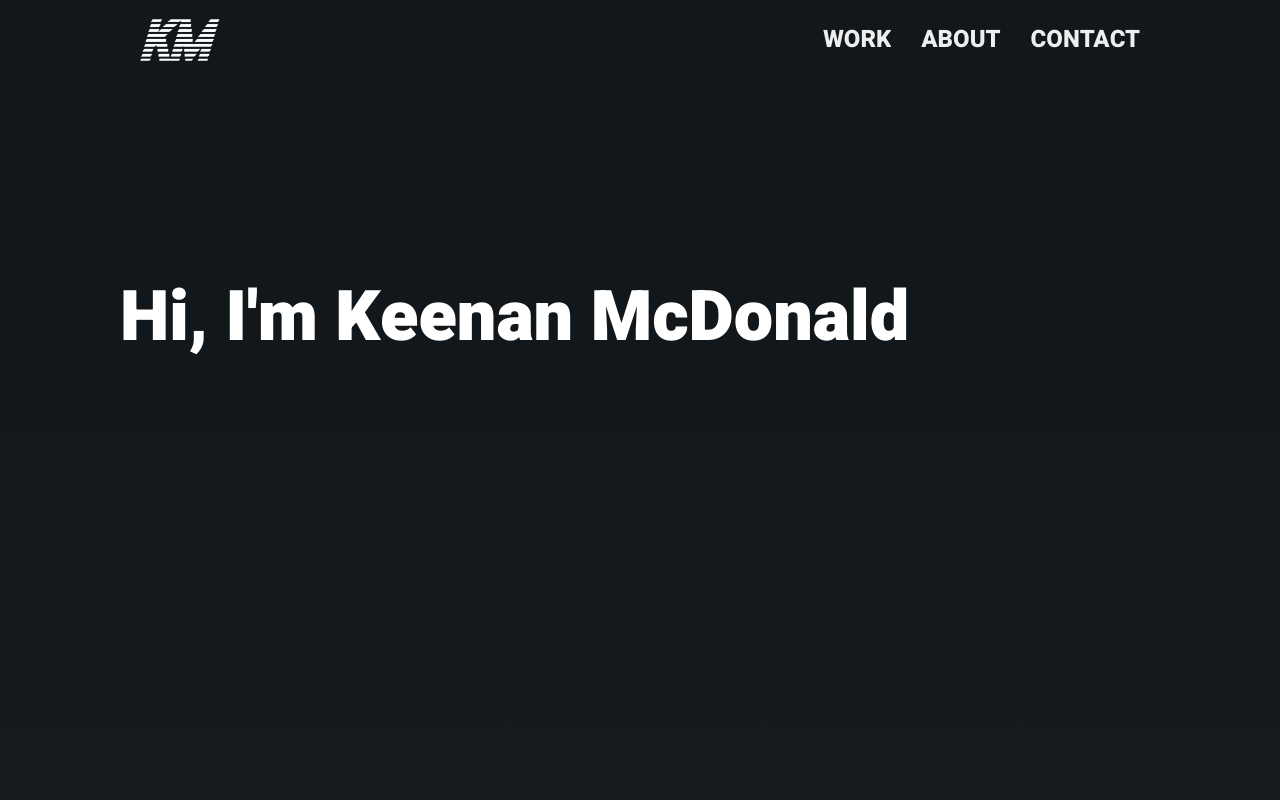
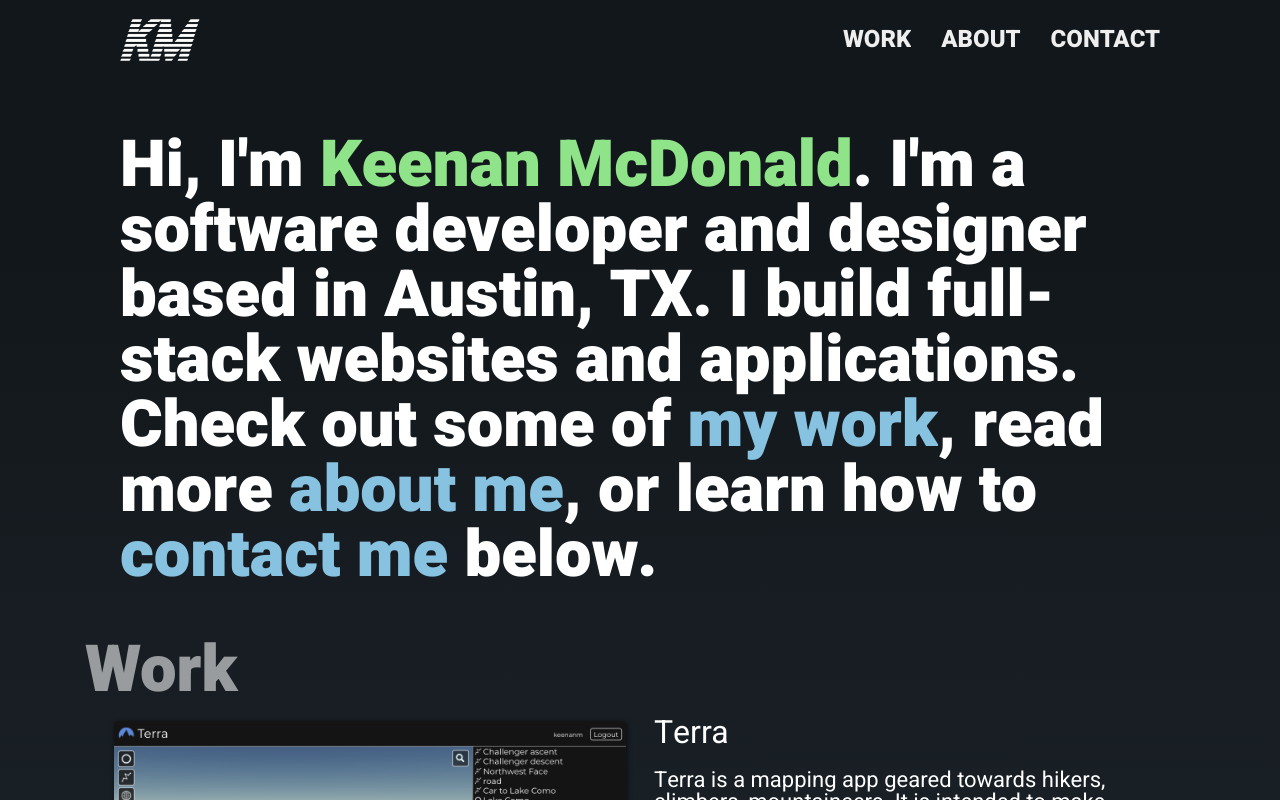
Before and after one commit to keenanmcdonald/react-portfolio, a React (Create React App) app: page / in a window 1280 px wide. Shown: the top 800 px of the page. Built offline with nearby package versions, Linux system fonts and the light colour scheme.

Commit message:
premerge

```diff
--- a/src/App.css
+++ b/src/App.css
@@ -7,7 +7,7 @@
 }
 
 body{
-  background: #232C33;
+  background: linear-gradient(180deg, rgb(18, 23, 27) 10%, rgb(43, 54, 63) 90%);
 }
 
 header.header, main.main{
@@ -18,7 +18,7 @@ header.header, main.main{
 }
 
 section{
-  padding: 0 140px;
+  padding: 0 120px;
 }
 
 span.green{
@@ -29,23 +29,26 @@ span.blue{
 }
 
 h1{
-  font-size: 70px;
+  font-size: 65px;
   font-weight: 900;
   font-family: 'Heebo', sans-serif;
   padding-top: 50px;
 }
 
+h1.section-title{
+  opacity: 50%;
+  margin-left: 35vw;
+}
 
+p{
+  font-size: 22px;
+}
 
 /*header*/
 header.header {
-  position: fixed;
   left: 0;
   right: 0;
-  background: rgb(18, 23, 27) ;
-  /*background: linear-gradient(180deg, rgba(35,44,51,1) 0%, rgba(35,44,51, .9) 68%, rgba(35,44,51,0) 100%);*/
-  z-index: 1001;
-  padding: 0 140px;
+  padding: 0 120px;
 }
 
 div.nav {
@@ -84,10 +87,7 @@ img.logo:hover{
 
 /*Hero*/
 section#hero{
-  height: 400vh;
-  padding-top: 113px;
   position: relative;
-  background: linear-gradient(180deg, rgb(18, 23, 27) 10%, rgba(35,44,51,1) 100%);
 }
 
 a.intro-link{
@@ -104,33 +104,8 @@ a.intro-link:hover{
   cursor: pointer;
 }
 
-div.hero-content{
-  max-width: 1600px;
-  height: calc(100vh - 160px);
-  margin-right: auto;
-  margin-left: auto;
-  position: fixed;
-  right: 120px;
-  left: 120px;
-}
-
-h1.intro{
-  padding: 0;
-  position: absolute;
-  margin: auto;
-  top: 0;
-  bottom: 0;
-  left: 0;
-  right: 0;
-  height: 300px;
-}
-
-
 /*work*/
 section#work{
-  margin-top: 50vh;
-  background-color: #232C33;
-  z-index: 1000;
   position: relative;
 }
 
@@ -237,12 +212,6 @@ a.repo:hover{
 
 /*Bio*/
 
-section#bio{
-  background-color: #232C33;
-  position: relative;
-  z-index: 1000;
-}
-
 .bio-photo{
   float: left;
   width: 33%;
@@ -253,7 +222,28 @@ section#bio{
 }
 
 p.bio-text{
-  font-size: 24px;
   letter-spacing: 0.06em;
   margin: 40px 0;
 }
+
+/*contact*/
+
+section#contact{
+  clear: both;
+}
+a.contact-link{
+  font-size: 65px;
+  font-weight: 900;
+  display: block;
+  text-decoration: none;
+  margin: 40px 0;
+  transition: .4s ease;
+  background: linear-gradient(to right, #eee 33%, #8FE388 50%) left;
+  background-size: 300%;
+  -webkit-background-clip: text;
+  -webkit-text-fill-color: transparent;
+}
+
+a.contact-link:hover{
+  background-position: right;
+}
--- a/src/App.js
+++ b/src/App.js
@@ -62,6 +62,27 @@ class App extends React.Component {
     }
   }
 
+  componentDidMount(){
+    window.addEventListener('scroll', () => {
+        this.onScroll()
+    })
+  }
+
+  onScroll(){
+    const titles = document.getElementsByClassName('section-title')
+    for (let title of titles){
+      let scroll = -(window.scrollY - title.parentElement.offsetTop) / window.innerHeight
+      if (scroll > 0){
+        title.style.marginLeft = (scroll*scroll*40)-5 + 'vw'
+        title.style.opacity = 80-(scroll * 100) + '%'
+      }
+      else{
+        title.style.marginLeft = '-5vw'
+        title.style.opacity = '80%'
+      }
+    }
+  }
+
   selectProject(id){
     this.setState({transition: true})
     setTimeout(() => {
--- a/src/components/Bio.js
+++ b/src/components/Bio.js
@@ -3,7 +3,7 @@ import React from 'react'
 function Bio(props){
     return (
         <section id='bio'>
-            <h1>About</h1>
+            <h1 className='section-title'>About</h1>
             <img className='bio-photo' alt='keenan mcdonald' src={`/images/bio-photo-2.png`}/>
             <p data-aos='fade' className='bio-text'>I'm a web developer and recent graduate of Thinkful's Engineering Bootcamp, currently seeking employment as a software developer in Austin, TX. I started coding at a young age but took a break to pursue my other passions in my early 20's. I've been excited to return to more technical pursuits lately as I work to further develop skills as a coder. I'm especially passionate about coding and web design when it intersects with my interests in music and the outdoors.</p>
             <p data-aos='fade' className='bio-text'>In my spare time, you can find me rock climbing throughout the U.S. and abroad. I'm an avid mountaineer, mountain biker, caver, and kayaker as well. I have spent years in the outdoor education field working to get more kids spending time outside. In addition to outdoor pursuits, I am a musician and create ambient music using a modular synthesizer.</p>
--- a/src/components/Contact.js
+++ b/src/components/Contact.js
@@ -3,7 +3,13 @@ import React from 'react'
 function Contact(props){
     return (
         <section id='contact'>
-            <h1>Contact</h1>
+            <h1 className='section-title'>Contact</h1>
+            <div className='contact-content'>
+                <a data-aos='fade' href='mailto:keenanjmcdonald@gmail.com' className='contact-link'>Email</a>
+                <a data-aos='fade' href='github.com/keenanmcdonald' className='contact-link'>Github</a>
+                <a data-aos='fade' href='linkedin.com/in/keenan-mcdonald' className='contact-link'>Linkedin</a>
+                <a data-aos='fade' href='www.instagram.com/keenanmcd' className='contact-link'>Instagram</a>
+            </div>
         </section>
     )
 }
--- a/src/components/Hero.js
+++ b/src/components/Hero.js
@@ -27,11 +27,12 @@ class Hero extends(React.Component){
     }
 
     render(){
+
         return (
             <section id='hero'>
-                <div className='hero-content'>
-                    {this.state.messages[this.state.displayMessage]}
-                </div>
+                <h1 className='intro'>
+                    Hi, I'm <span className='green'>Keenan McDonald</span>. I'm a software developer and designer based in Austin, TX. I build full-stack websites and applications. Check out some of <a href='#work' className='intro-link'>my work</a>, read more <a href='#bio' className='intro-link'>about me</a>, or learn how to <a href='#contact' className='intro-link'>contact me</a> below.
+                </h1>
             </section>
         )
     }
--- a/src/components/Work.js
+++ b/src/components/Work.js
@@ -22,7 +22,7 @@ function Work(props){
 
     return (
         <section id='work'>
-            <h1>Work</h1>
+            <h1 className='section-title'>Work</h1>
             <div className='projects'>
                 <SelectedProject transition={props.transition} {...selected}/>
                 {thumbnails}
```
